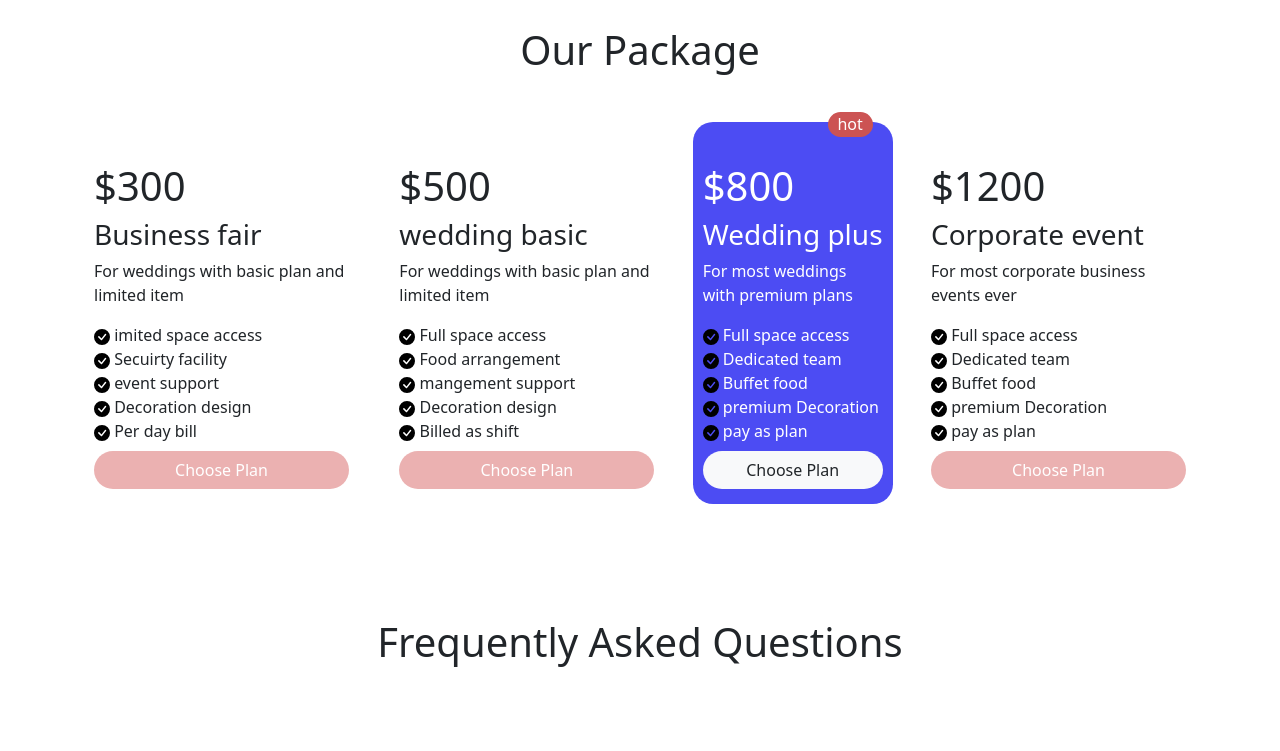
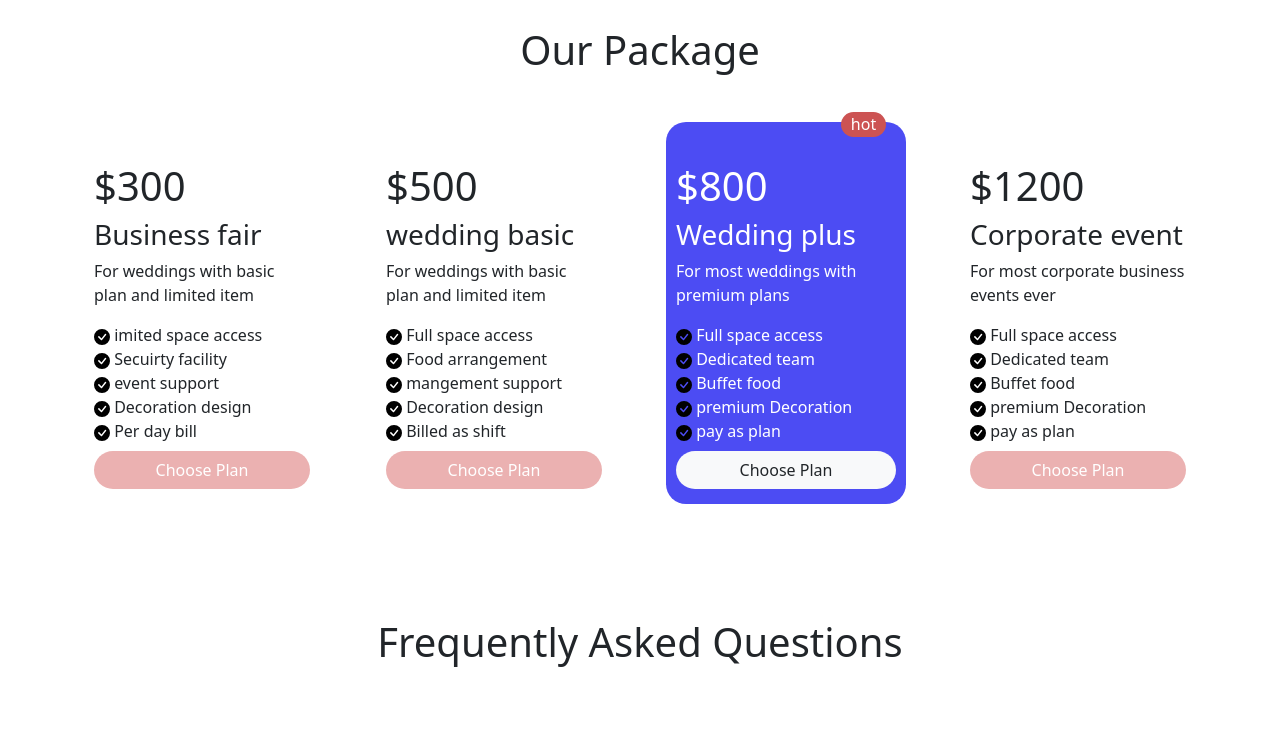
Before and after one commit to MDSHOHAG617/Biye-Shadi-Convention-Center, a plain HTML site: page index.html in a window 1280 px wide. Shown: the part 1040-1791 px from the top of the page. Drawn offline with nearby package versions, Linux system fonts and the light colour scheme.

Commit message:
almost done

```diff
--- a/index.html
+++ b/index.html
@@ -159,7 +159,7 @@
                 <h1>Our Package</h1>
             </div>
 
-            <div class="col-lg-3 mb-5">
+            <div class="col-lg-3 mb-5 cards">
                 <h1>$300</h1>
                 <h3>Business fair</h3>
                 <p>For weddings with basic plan
@@ -192,7 +192,7 @@
 
 
             </div>
-            <div class="col-lg-3 mb-5">
+            <div class="col-lg-3 mb-5 cards">
                 <h1>$500</h1>
                 <h3>wedding basic</h3>
                 <p>For weddings with basic plan
@@ -226,7 +226,7 @@
 
             </div>
 
-            <div class="col-lg-3 hot-box  text-white mb-4">
+            <div class="col-lg-3 hot-box cards text-white mb-4">
                 <span class="hot rounded-pill">hot</span>
 
                 <h1>$800</h1>
@@ -260,7 +260,7 @@
 
 
             </div>
-            <div class="col-lg-3 ">
+            <div class="col-lg-3 cards ">
                 <h1>$1200</h1>
                 <h3>Corporate event</h3>
                 <p>For most corporate business
@@ -418,13 +418,7 @@
                 </div>
             </div>
         </div>
-
-
-
-
-
     </main>
-
 
 
 
--- a/style.css
+++ b/style.css
@@ -1,7 +1,5 @@
 
-a{
-    text-decoration: none;
-}
+
 
 .rounded-pill {
     background: rgb(235, 177, 177);
@@ -19,6 +17,7 @@ a{
     position: relative;
     bottom: 40px;
     background-color: rgb(76, 76, 243);
+    margin-top: px;
 }
 .hot{
     background-color: rgb(204, 83, 83);
@@ -31,7 +30,16 @@ a{
     top: -10px;
     right: 20px;
 }
+.cards{
+    width: 240px;
+}
 
+.phto-gallery img:hover{
+    transform: scale(1.2);
+    transition-duration: .8s;
+    box-shadow: 20px 30px 40px  rgb(75, 63, 63);
+    border: 15px solid rgb(194, 174, 171);
+}
 
 
 @media (max-width:767px) {
```
